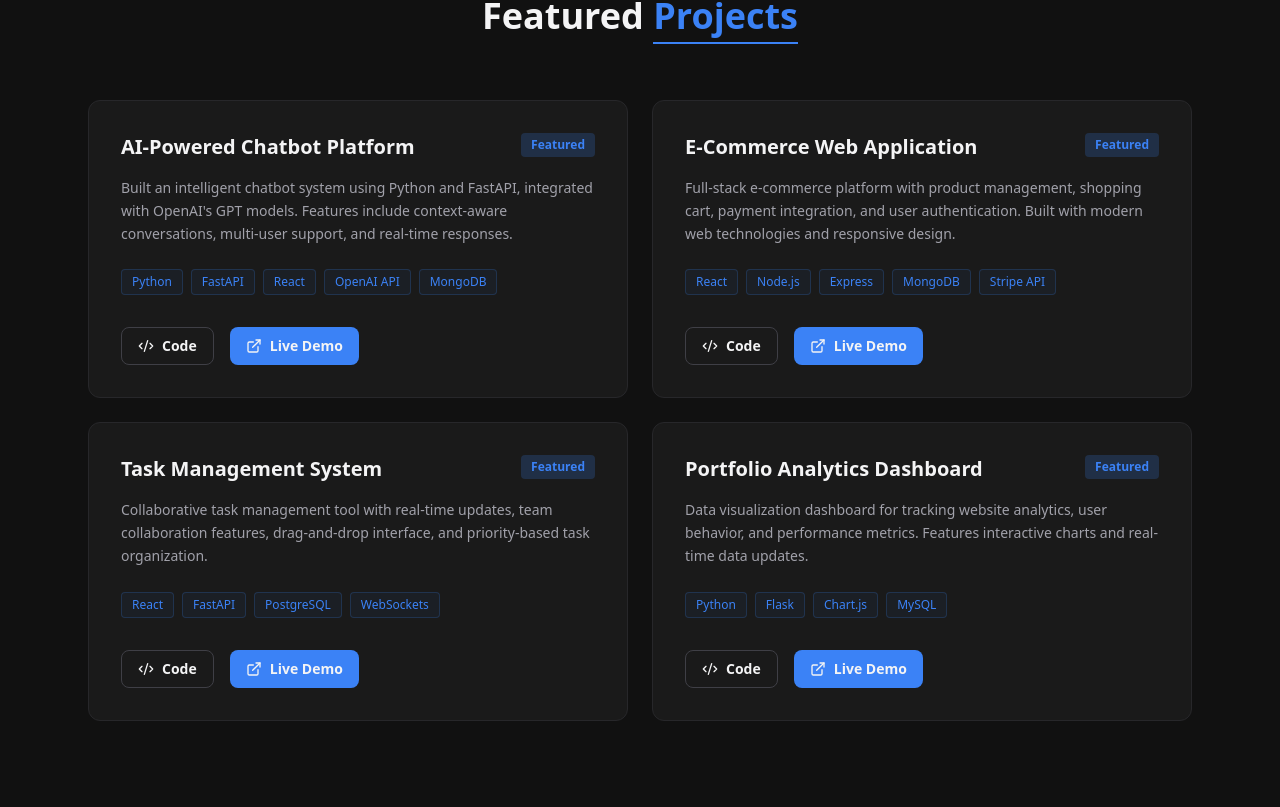
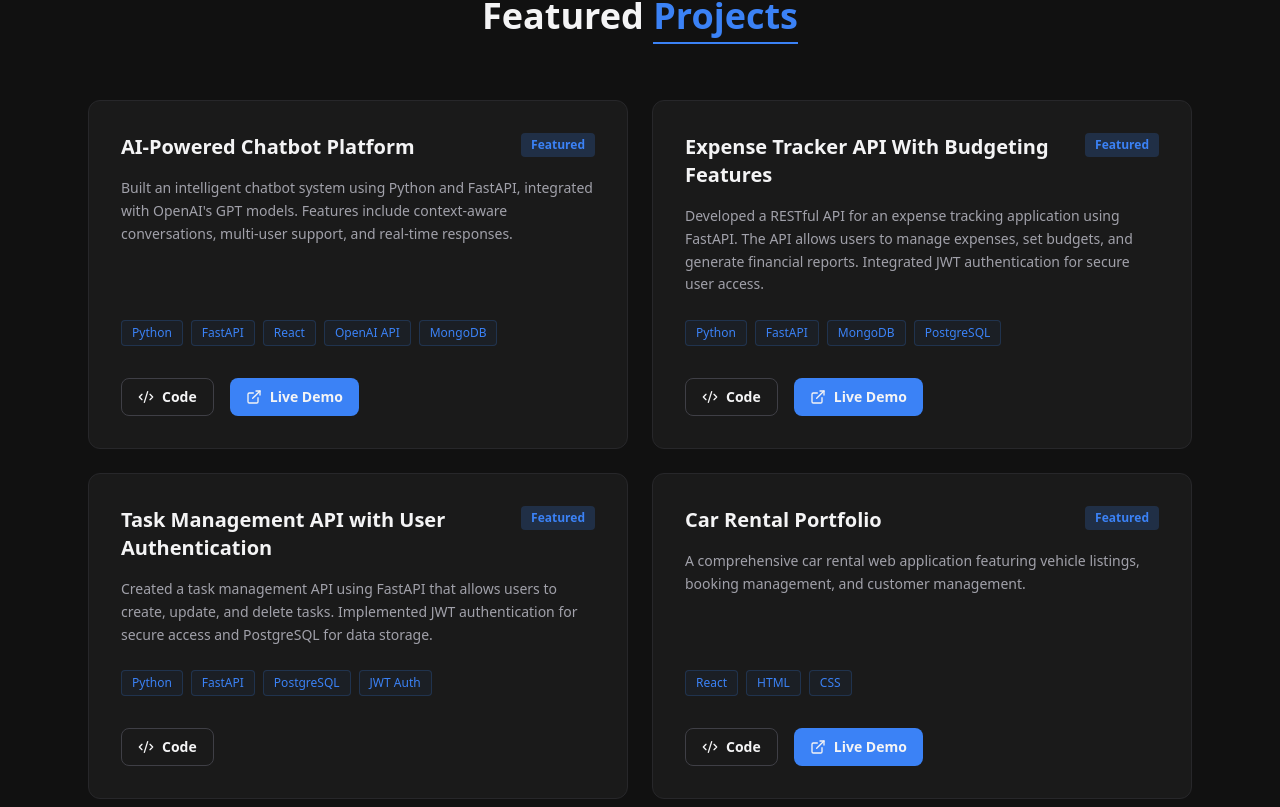
Before and after one commit to dc-singh/personal_portfolio, a React (Vite) app: page / in a window 1280 px wide. Shown: the part 1693-2500 px from the top of the page. Built offline with nearby package versions, Linux system fonts and the light colour scheme.

Commit message:
Clickable button and links added

```diff
--- a/src/App.jsx
+++ b/src/App.jsx
@@ -85,14 +85,14 @@ const HeroSection = () => (
 const SkillsSection = () => {
   const skills = [
     { name: 'Web Development', level: '90%', icon: <Globe className="w-5 h-5 text-blue-500" /> },
-    { name: 'Python', level: '85%', icon: <Terminal className="w-5 h-5 text-purple-500" /> },
-    { name: 'Backend Development', level: '80%', icon: <Database className="w-5 h-5 text-green-500" /> },
+    { name: 'Python', level: '90%', icon: <Terminal className="w-5 h-5 text-purple-500" /> },
+    { name: 'Backend Development', level: '85%', icon: <Database className="w-5 h-5 text-green-500" /> },
     { name: 'AI Integration', level: '80%', icon: <Cpu className="w-5 h-5 text-pink-500" /> },
-    { name: 'React.js', level: '85%', icon: <Globe className="w-5 h-5 text-blue-400" /> },
-    { name: 'Node.js', level: '82%', icon: <Globe className="w-5 h-5 text-green-400" /> },
     { name: 'FastAPI', level: '80%', icon: <Terminal className="w-5 h-5 text-emerald-500" /> },
-    { name: 'MongoDB', level: '78%', icon: <Database className="w-5 h-5 text-green-600" /> },
+    { name: 'MongoDB', level: '85%', icon: <Database className="w-5 h-5 text-green-600" /> },
     { name: 'REST APIs', level: '85%', icon: <Code2 className="w-5 h-5 text-blue-500" /> },
+    { name: 'PostgreSQL', level: '75%', icon: <Database className="w-5 h-5 text-orange-500" /> },
+    { name: 'RAG', level: '78%', icon: <Terminal className="w-5 h-5 text-orange-500" /> },
     { name: 'Git & GitHub', level: '88%', icon: <Terminal className="w-5 h-5 text-orange-500" /> },
   ];
 
@@ -126,21 +126,29 @@ const ProjectsSection = () => {
       title: 'AI-Powered Chatbot Platform',
       desc: 'Built an intelligent chatbot system using Python and FastAPI, integrated with OpenAI\'s GPT models. Features include context-aware conversations, multi-user support, and real-time responses.',
       tags: ['Python', 'FastAPI', 'React', 'OpenAI API', 'MongoDB'],
+      github: 'https://github.com/yourusername/chatbot-project',
+      live: 'https://your-chatbot-demo.vercel.app'
     },
     {
-      title: 'E-Commerce Web Application',
-      desc: 'Full-stack e-commerce platform with product management, shopping cart, payment integration, and user authentication. Built with modern web technologies and responsive design.',
-      tags: ['React', 'Node.js', 'Express', 'MongoDB', 'Stripe API'],
+      title: 'Expense Tracker API With Budgeting Features',
+      desc: "Developed a RESTful API for an expense tracking application using FastAPI. The API allows users to manage expenses, set budgets, and generate financial reports. Integrated JWT authentication for secure user access.",
+      tags: ['Python', 'FastAPI', 'MongoDB', 'PostgreSQL'],
+      github: 'https://github.com/dc-singh/Expense_tracker_with_budget_API',
+      live: 'https://expense-tracker-demo.vercel.app'
     },
     {
-      title: 'Task Management System',
-      desc: 'Collaborative task management tool with real-time updates, team collaboration features, drag-and-drop interface, and priority-based task organization.',
-      tags: ['React', 'FastAPI', 'PostgreSQL', 'WebSockets'],
+      title: 'Task Management API with User Authentication',
+      desc: 'Created a task management API using FastAPI that allows users to create, update, and delete tasks. Implemented JWT authentication for secure access and PostgreSQL for data storage.',
+      tags: ['Python', 'FastAPI', 'PostgreSQL', 'JWT Auth'],
+      github: 'https://github.com/dc-singh/Task_management',
+      // live: 'https://task-management-demo.vercel.app'
     },
     {
-      title: 'Portfolio Analytics Dashboard',
-      desc: 'Data visualization dashboard for tracking website analytics, user behavior, and performance metrics. Features interactive charts and real-time data updates.',
-      tags: ['Python', 'Flask', 'Chart.js', 'MySQL'],
+      title: 'Car Rental Portfolio',
+      desc: 'A comprehensive car rental web application featuring vehicle listings, booking management, and customer management.',
+      tags: ['React', 'HTML', 'CSS'],
+      github: 'https://github.com/yourusername/chatbot-project',
+      live: 'https://divyanshi-tour-travels.vercel.app/'
     }
   ];
 
@@ -160,12 +168,16 @@ const ProjectsSection = () => {
               ))}
             </div>
             <div className="flex gap-4">
-              <button className="flex items-center gap-2 border border-zinc-700 hover:border-zinc-500 hover:bg-zinc-800 transition-colors px-4 py-2 rounded-lg text-sm font-semibold">
+              {project.github && (
+                <a href={project.github} target='_blank' rel="noopener noreferrer" className="flex items-center gap-2 border border-zinc-700 hover:border-zinc-500 hover:bg-zinc-800 transition-colors px-4 py-2 rounded-lg text-sm font-semibold">
                 <Code2 className="w-4 h-4" /> Code
-              </button>
-              <button className="flex items-center gap-2 bg-accent hover:bg-blue-600 transition-colors px-4 py-2 rounded-lg text-sm font-semibold">
-                <ExternalLink className="w-4 h-4" /> Live Demo
-              </button>
+              </a>
+              )}
+              {project.live && (
+                <a href={project.live} target='_blank' rel="noopener noreferrer" className="flex items-center gap-2 bg-accent hover:bg-blue-600 transition-colors px-4 py-2 rounded-lg text-sm font-semibold">
+                  <ExternalLink className="w-4 h-4" /> Live Demo
+                </a>
+              )}
             </div>
           </div>
         ))}
@@ -260,9 +272,9 @@ const ContactSection = () => {
             <div>
               <p className="text-zinc-500 text-xs font-semibold mb-4">Connect on social media</p>
               <div className="flex gap-3">
-                <button className="bg-zinc-800/80 p-3 text-zinc-400 hover:text-white rounded-xl transition-colors"><MessageCircle className="w-5 h-5" /></button>
-                <button className="bg-zinc-800/80 p-3 text-zinc-400 hover:text-white rounded-xl transition-colors"><Globe className="w-5 h-5" /></button>
-                <button className="bg-zinc-800/80 p-3 text-zinc-400 hover:text-white rounded-xl transition-colors"><Code2 className="w-5 h-5" /></button>
+                <a href="https://linkedin.com" target="_blank" rel="noopener noreferrer" className="bg-zinc-800/80 p-3 text-zinc-400 hover:text-white hover:bg-zinc-700/80 rounded-xl transition-colors inline-block"><MessageCircle className="w-5 h-5" /></a>
+                <a href="https://twitter.com" target="_blank" rel="noopener noreferrer" className="bg-zinc-800/80 p-3 text-zinc-400 hover:text-white hover:bg-zinc-700/80 rounded-xl transition-colors inline-block"><Globe className="w-5 h-5" /></a>
+                <a href="https://github.com" target="_blank" rel="noopener noreferrer" className="bg-zinc-800/80 p-3 text-zinc-400 hover:text-white hover:bg-zinc-700/80 rounded-xl transition-colors inline-block"><Code2 className="w-5 h-5" /></a>
               </div>
             </div>
           </div>
@@ -306,9 +318,9 @@ const Footer = () => (
       </div>
 
       <div className="flex gap-4 mb-8">
-        <button className="bg-zinc-800/80 p-3 text-zinc-400 hover:text-white hover:bg-zinc-700/80 rounded-xl transition-colors"><MessageCircle className="w-5 h-5" /></button>
-        <button className="bg-zinc-800/80 p-3 text-zinc-400 hover:text-white hover:bg-zinc-700/80 rounded-xl transition-colors"><Globe className="w-5 h-5" /></button>
-        <button className="bg-zinc-800/80 p-3 text-zinc-400 hover:text-white hover:bg-zinc-700/80 rounded-xl transition-colors"><Code2 className="w-5 h-5" /></button>
+        <a href="https://linkedin.com" target="_blank" rel="noopener noreferrer" className="bg-zinc-800/80 p-3 text-zinc-400 hover:text-white hover:bg-zinc-700/80 rounded-xl transition-colors inline-block"><MessageCircle className="w-5 h-5" /></a>
+        <a href="https://instagram.com" target="_blank" rel="noopener noreferrer" className="bg-zinc-800/80 p-3 text-zinc-400 hover:text-white hover:bg-zinc-700/80 rounded-xl transition-colors inline-block"><Globe className="w-5 h-5" /></a>
+        <a href="https://github.com/dc-singh" target="_blank" rel="noopener noreferrer" className="bg-zinc-800/80 p-3 text-zinc-400 hover:text-white hover:bg-zinc-700/80 rounded-xl transition-colors inline-block"><Code2 className="w-5 h-5" /></a>
       </div>
 
       <div className="text-zinc-600 text-sm text-center">
```
